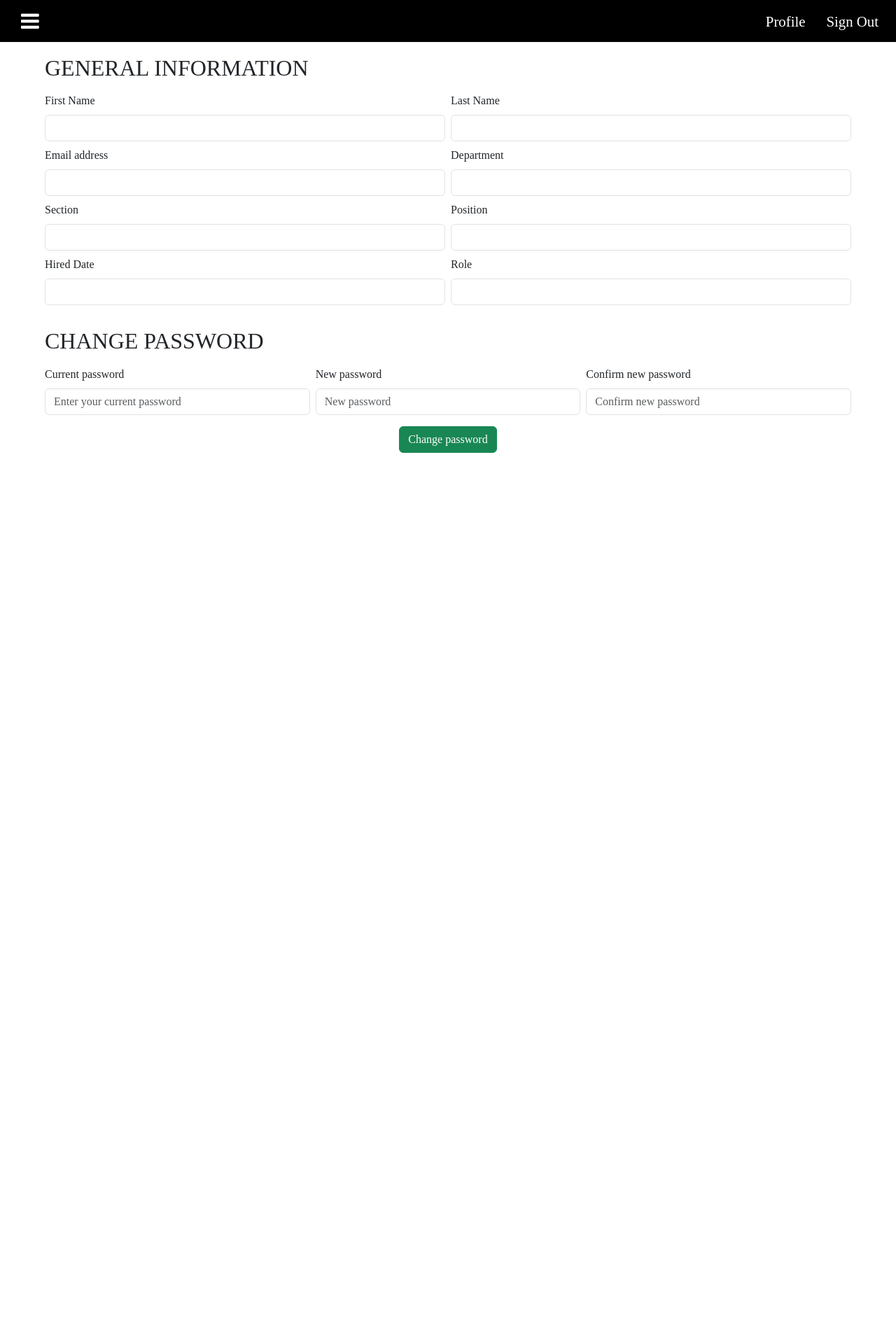
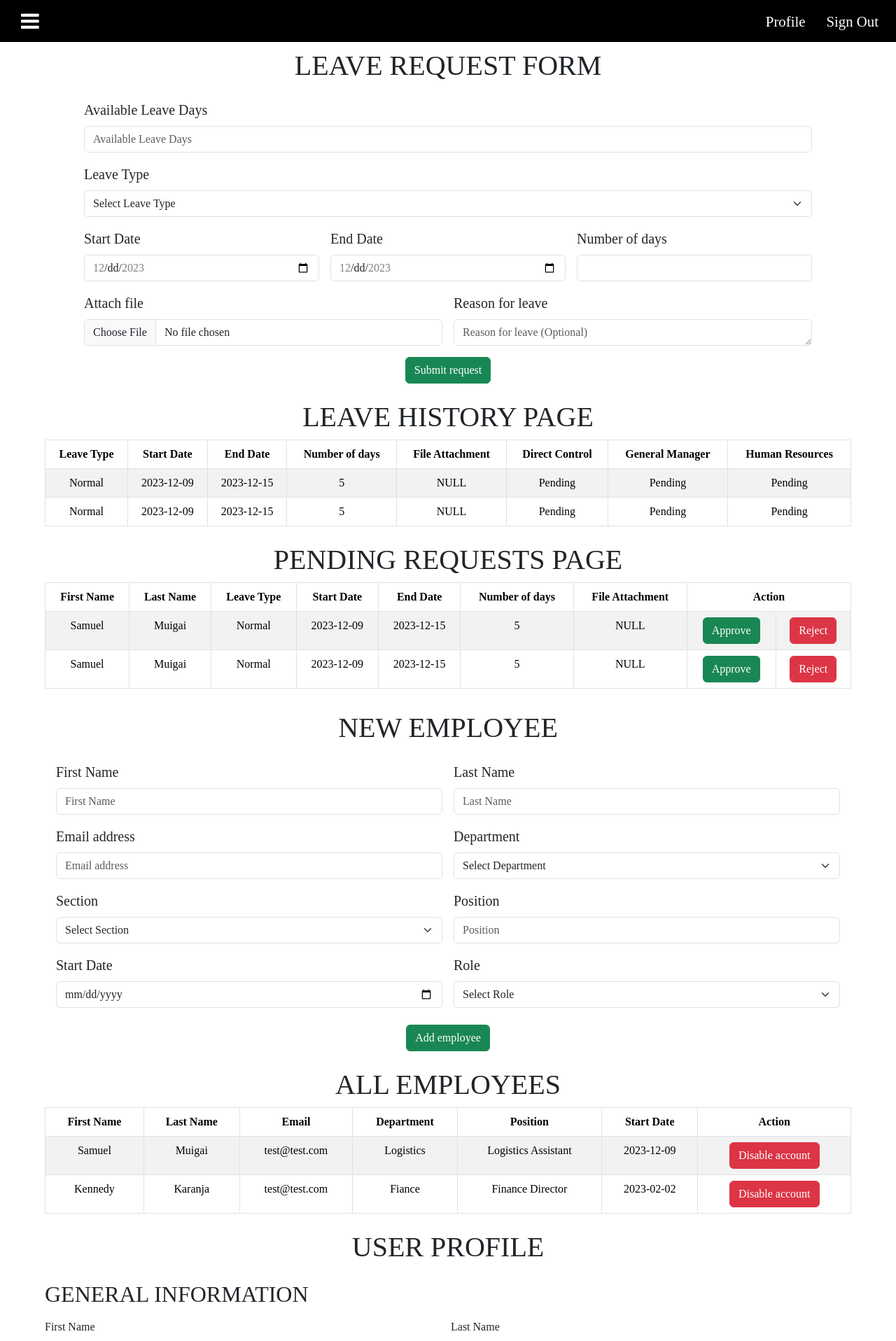
Before and after one commit to NdunguSam01/lms-mobikey, a React (Create React App) app: page /dashboard in a window 1280 px wide. Shown: the top 1916 px of the page at 70% size. Before the commit the page ends 800 px from the top, so only its background shows below. Built offline with nearby package versions, Linux system fonts and the light colour scheme.

Commit message:
Profile page created

```diff
--- a/src/Pages/Dashboard.js
+++ b/src/Pages/Dashboard.js
@@ -25,11 +25,11 @@ const Dashboard = () =>
             <Navbar sidebarStatusFunction={sidebarStatusFunction} sidebarOpen={sidebarOpen}/>
             <Sidebar sidebarOpen={sidebarOpen} sidebarStatusFunction={sidebarStatusFunction}/>
             <main className={DashboardStyling.mainContainer} onClick={mainContainerClick}>
-                {/* <LeaveForm/>
+                <LeaveForm/>
                 <LeaveHistory/>
                 <PendingRequests/>
                 <NewEmployee/>
-                <ViewEmployees/> */}
+                <ViewEmployees/>
                 <Profile/>
             </main>
         </>
--- a/src/Pages/Profile.js
+++ b/src/Pages/Profile.js
@@ -2,7 +2,8 @@ const Profile = () =>
 {
     return (
         <>
-            <section className="row g-2 mt-4">
+            <h1 className="text-center text-uppercase mt-4">user profile</h1>
+            <section className="row g-2 mt-3">
                 <h2 className="text-uppercase">General information</h2>
                 <div className="col-md-6">
                     <label htmlFor="firstName" className="form-label fs-6">First Name</label>
@@ -37,7 +38,7 @@ const Profile = () =>
                     <input type="text" name="role" id="" className="form-control fs-6" readOnly/>
                 </div>
             </section>
-            <form action="" className="row g-2 mt-4">
+            <form action="" className="row g-2 mt-3">
                 <h2 className="text-uppercase">Change Password</h2>
                 <div className="col-md-4">
                     <label htmlFor="currentPassword" className="form-label fs-6">Current password</label>
```
